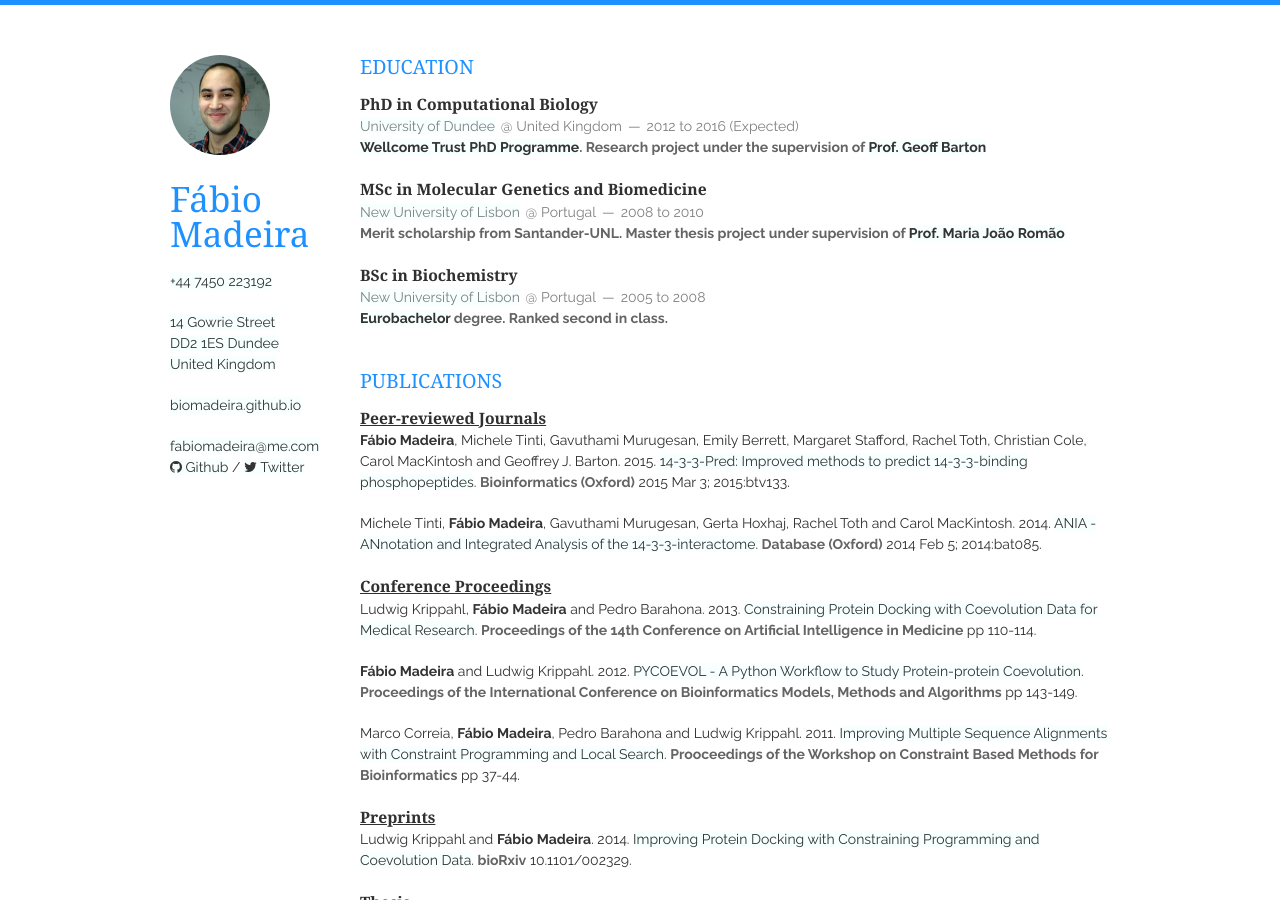
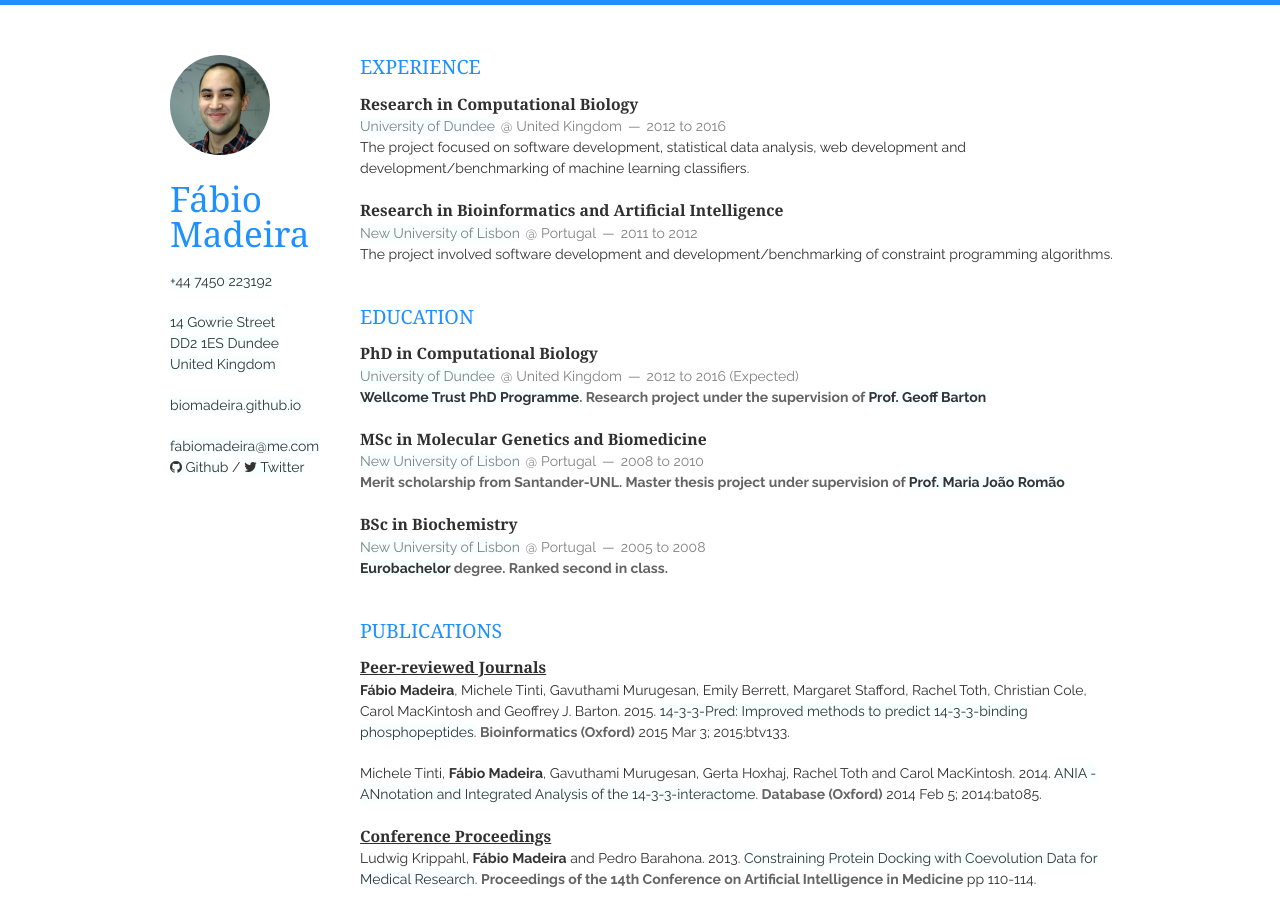
Before and after one commit to biomadeira/resume, a Jekyll site: the page built from index.html, in a window 1280 px wide and 900 px high. Built offline with Jekyll 4.4.1, drawn with Linux system fonts in a browser that asks for light colours; nearby versions of some CDN libraries; Markdown is read by kramdown in place of the engine named in the settings.

Commit message:
Adding work experinence

```diff
--- /dev/null
+++ b/_includes/work.html
@@ -0,0 +1,25 @@
+<section class="thirteen columns">
+    <h1>Experience</h1>
+    <article>
+        <header>
+            <h1>Research in Computational Biology</h1>
+            <span><a href="http://www.lifesci.dundee.ac.uk/">University of Dundee</a></span>
+            <span><address>United Kingdom</address><time>2012 to 2016</time></span>
+        </header>
+        <p>
+            The project focused on software development, statistical data analysis, web development and
+            development/benchmarking of machine learning classifiers.
+        </p>
+    </article>
+    <article>
+        <header>
+            <h1>Research in Bioinformatics and Artificial Intelligence</h1>
+            <span><a href="http://www.unl.pt/en/">New University of Lisbon</a></span>
+            <span><address>Portugal</address><time>2011 to 2012</time></span>
+        </header>
+        <p>
+            The project involved software development and development/benchmarking of constraint
+            programming algorithms.
+        </p>
+    </article>
+</section>
--- a/index.html
+++ b/index.html
@@ -1,6 +1,8 @@
 ---
 layout: layout
 ---
+
+{% include work.html %}
 
 {% include education.html %}
 
```
